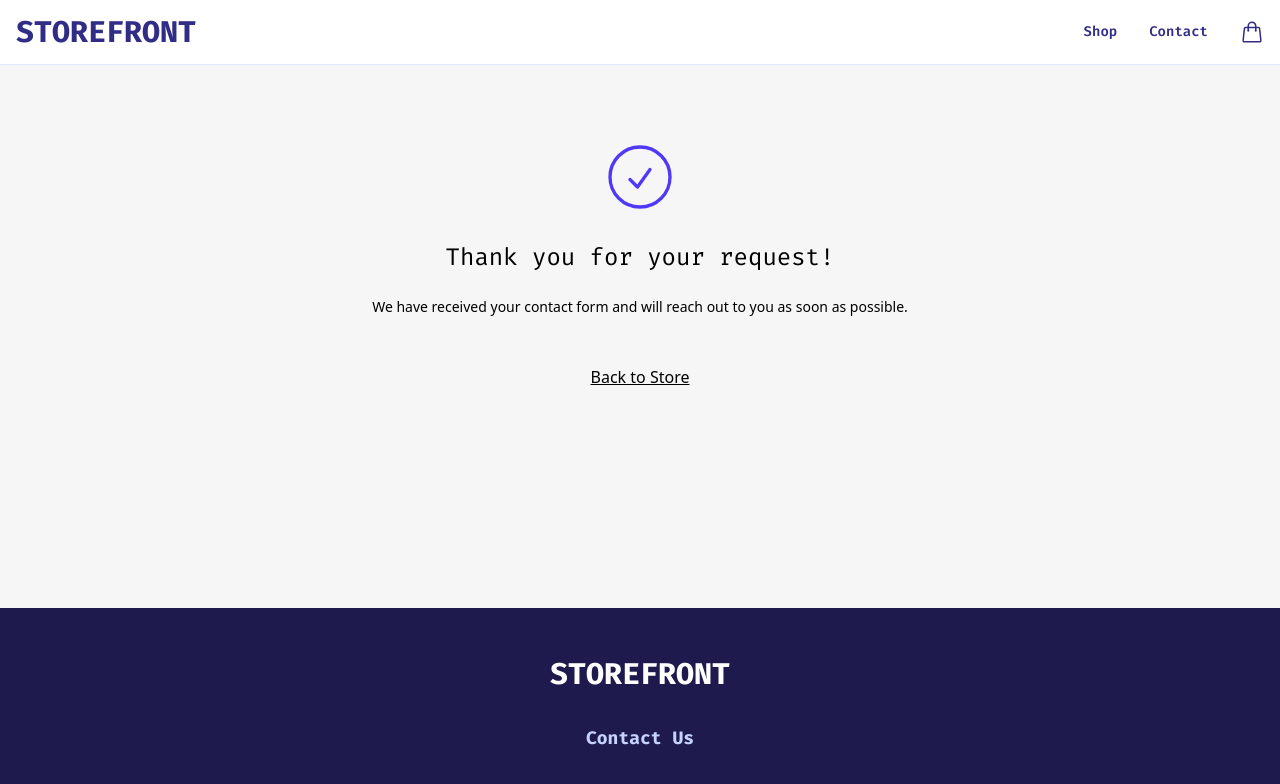
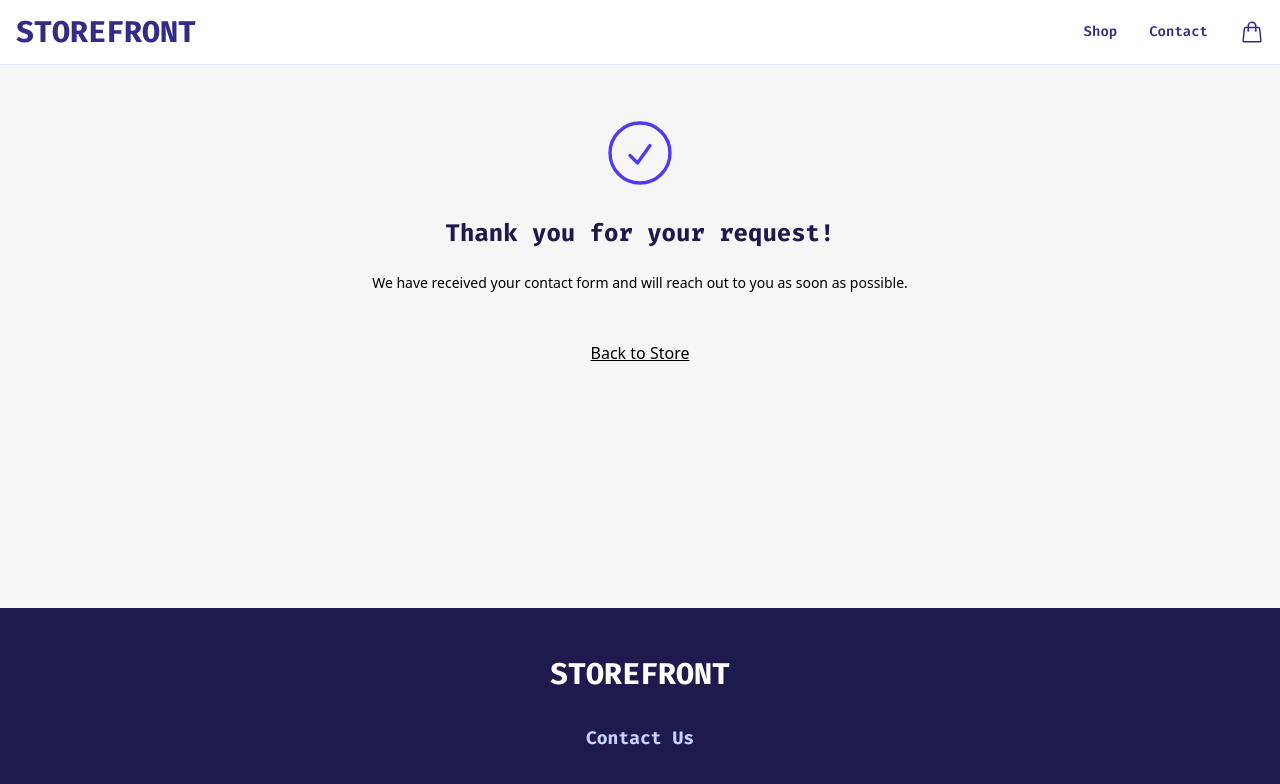
Before and after one commit to NoroffFEU/jsfw-2025-v1-tina-js-framework, a Next.js app in the folder storefront/: page /contact/success in a window 1280 px wide. Shown: the top 784 px of the page. Built offline with nearby package versions, Linux system fonts and the light colour scheme.

Commit message:
FIX padding and container issues

```diff
--- a/storefront/app/cart/checkout/success/page.tsx
+++ b/storefront/app/cart/checkout/success/page.tsx
@@ -1,7 +1,7 @@
 import Link from "next/link";
 export default function CheckoutSuccessPage() {
   return (
-    <div className="flex flex-col items-center justify-center gap-6 py-18  text-center">
+    <div className="flex flex-col items-center justify-center gap-6max-w-3xl mx-auto px-4 py-12 text-center">
       <svg
         xmlns="http://www.w3.org/2000/svg"
         fill="none"
@@ -16,18 +16,17 @@ export default function CheckoutSuccessPage() {
           d="M9 12.75 11.25 15 15 9.75M21 12a9 9 0 1 1-18 0 9 9 0 0 1 18 0Z"
         />
       </svg>
-      <h1 className="font-heading text-2xl ">
+      <h1 className="font-heading text-2xl font-bold text-indigo-950">
         Order Confirmed!
       </h1>
-      <p className="text-sm">Thank you for your purchase. Your order has been received and is being
-        processed.</p>
-        <div className="py-6">
-      <Link
-        href="/"
-        className="underline hover:text-indigo-600 "
-      >
-        Back to Store
-      </Link>
+      <p className="text-sm">
+        Thank you for your purchase. Your order has been received and is being
+        processed.
+      </p>
+      <div className="py-6">
+        <Link href="/" className="underline hover:text-indigo-600 ">
+          Back to Store
+        </Link>
       </div>
     </div>
   );
--- a/storefront/app/cart/page.tsx
+++ b/storefront/app/cart/page.tsx
@@ -26,10 +26,10 @@ export default function CartPage() {
             />
           </svg>
 
-          <h2 className="font-heading text-2xl font-bold text-indigo-950">
+          <h1 className="font-heading text-2xl font-bold text-indigo-950">
             {" "}
             Cart is currently empty!
-          </h2>
+          </h1>
           <p className="font-body text-sm text-indigo-900">
             Please check out the product page to add items to your cart.
           </p>
--- a/storefront/app/contact/success/page.tsx
+++ b/storefront/app/contact/success/page.tsx
@@ -2,7 +2,7 @@
 import Link from "next/link";
 export default function ContactFormSuccessPage() {
   return (
-    <div className="flex flex-col items-center justify-center gap-6 py-18  text-center">
+    <div className="flex flex-col items-center justify-center gap-6 max-w-3xl mx-auto px-4 py-12 text-center">
       <svg
         xmlns="http://www.w3.org/2000/svg"
         fill="none"
@@ -17,7 +17,9 @@ export default function ContactFormSuccessPage() {
           d="M9 12.75 11.25 15 15 9.75M21 12a9 9 0 1 1-18 0 9 9 0 0 1 18 0Z"
         />
       </svg>
-      <h1 className="font-heading text-2xl ">Thank you for your request!</h1>
+      <h1 className="font-heading text-2xl font-bold text-indigo-950">
+        Thank you for your request!
+      </h1>
       <p className="text-sm">
         We have received your contact form and will reach out to you as soon as
         possible.
```
